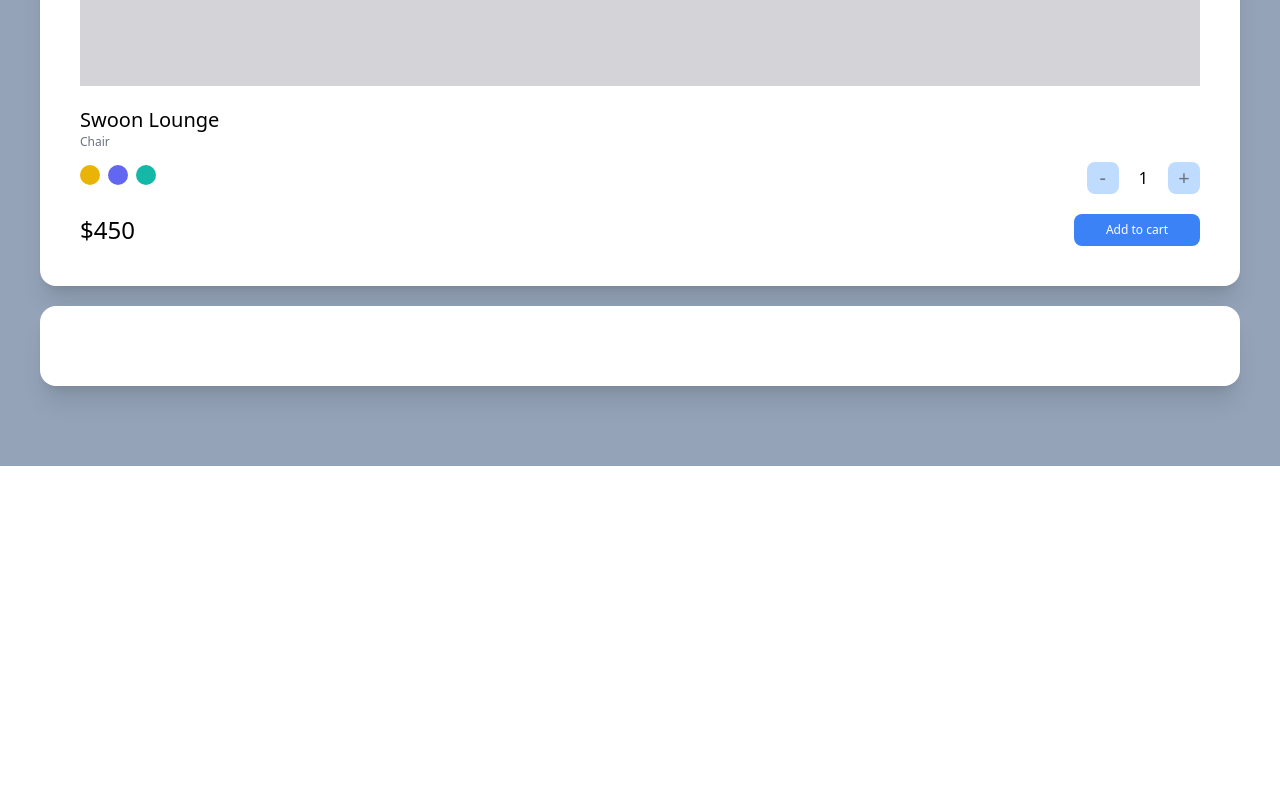
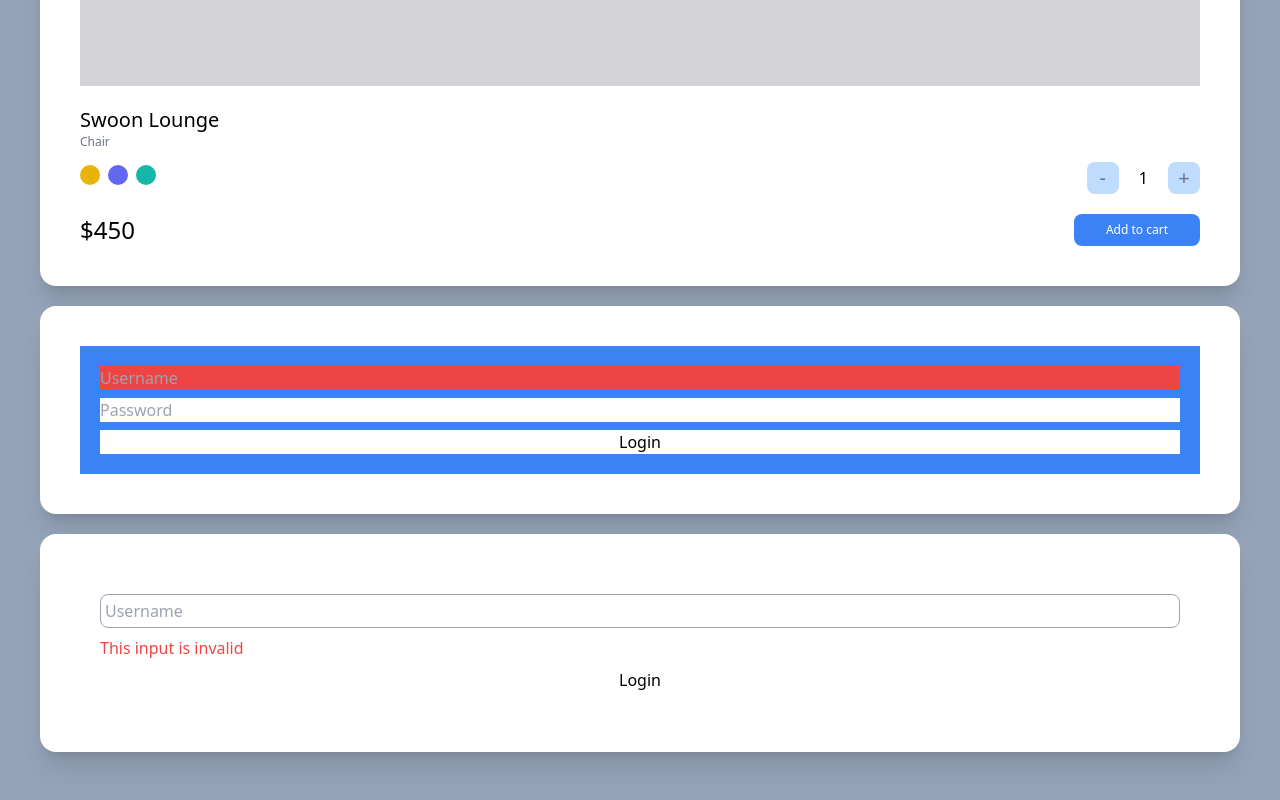
Before and after one commit to chanwoo00106/carrot-market, a Next.js app: page / in a window 1280 px wide. Shown: the part 1132-1932 px from the top of the page. Before the commit the page ends 1598 px from the top, so only its background shows below. Built offline with nearby package versions, Linux system fonts and the light colour scheme.

Commit message:
Add tailwindcss 4

```diff
--- a/pages/index.tsx
+++ b/pages/index.tsx
@@ -92,7 +92,36 @@
         </div>
       </div>
 
-      <div className="bg-white p-10 rounded-2xl shadow-xl"></div>
+      <div className="bg-white p-10 rounded-2xl shadow-xl">
+        <form className="flex flex-col space-y-2 bg-blue-500 p-5 focus-within:bg-blue-100">
+          <input
+            type="text"
+            required
+            placeholder="Username"
+            className="required:bg-yellow-500 invalid:bg-red-500 valid:bg-teal-500"
+          />
+          <input type="password" required placeholder="Password" />
+          <input type="submit" value="Login" className="bg-white" />
+        </form>
+      </div>
+
+      <div className="bg-white p-10 rounded-2xl shadow-xl">
+        <form className="flex flex-col space-y-2 p-5">
+          <input
+            type="text"
+            required
+            placeholder="Username"
+            className="border p-1 peer border-gray-400 rounded-lg"
+          />
+          <span className="hidden peer-invalid:block peer-invalid:text-red-500">
+            This input is invalid
+          </span>
+          <span className="hidden peer-valid:block peer-valid:text-teal-500">
+            Awesome username
+          </span>
+          <input type="submit" value="Login" className="bg-white" />
+        </form>
+      </div>
     </div>
   );
 };
```
